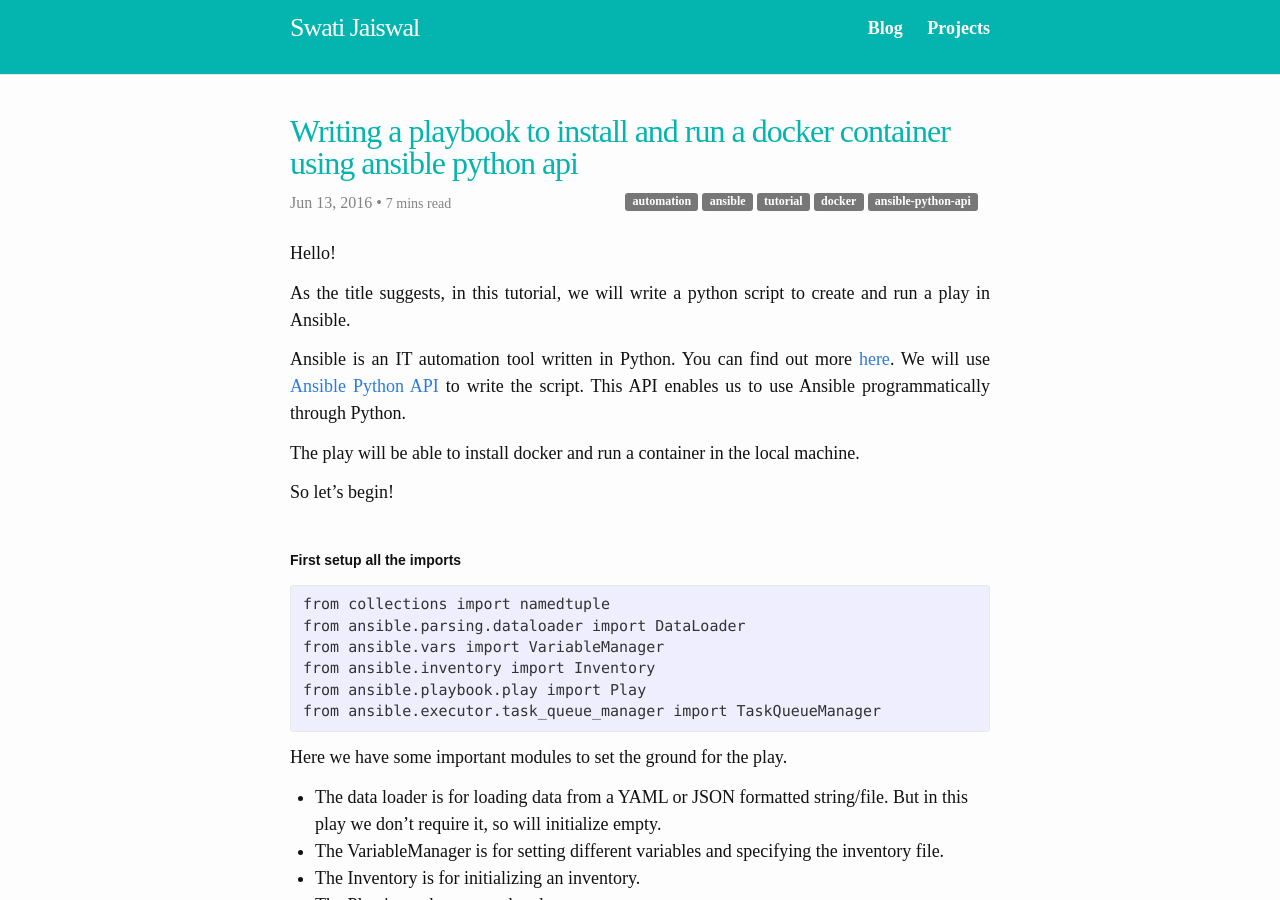
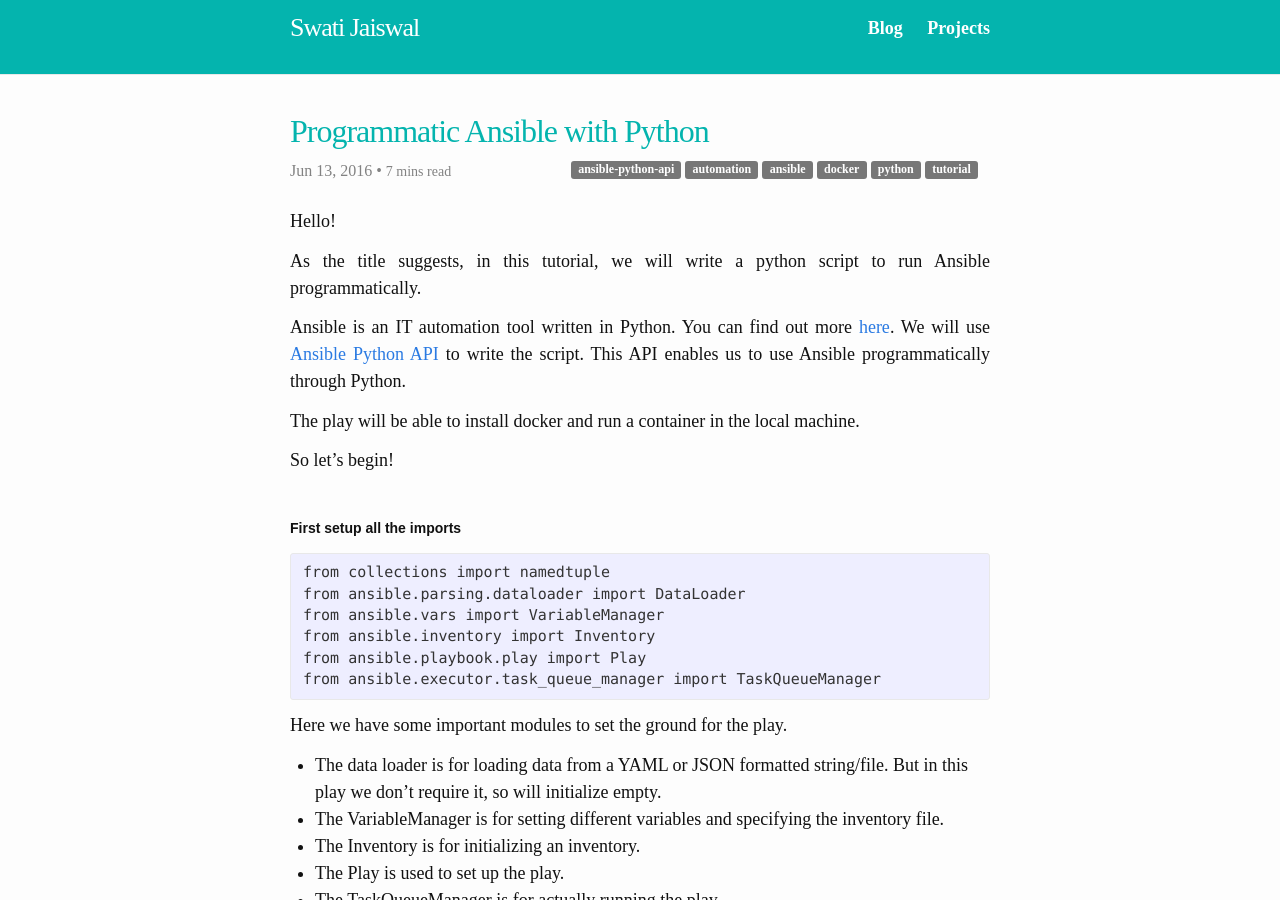
Before and after one commit to curioswati-zz/curioswati.github.io, a Jekyll site: the page built from _posts/2016-06-13-programmatic-ansible-with-python.md, in a window 1280 px wide and 900 px high. Built offline with Jekyll 4.4.1, drawn with Linux system fonts in a browser that asks for light colours.

Commit message:
changes the title of the post

```diff
--- a/_posts/2016-06-13-writing-a-playbook-to-install-and-run-a-docker-container-using-ansible-python-api.md
+++ b/_posts/2016-06-13-programmatic-ansible-with-python.md
@@ -1,13 +1,13 @@
 ---
-title:  "Writing a playbook to install and run a docker container using ansible python api"
+title:  "Programmatic Ansible with Python"
 date:   2016-06-13 09:00:00
-tags: ['ansible-python-api', 'docker', 'tutorial', 'ansible', 'automation']
+tags: ['tutorial', 'python', 'docker', 'ansible', 'automation', 'ansible-python-api']
 categories: python ansible
 permalink: :categories/:title
 ---
 Hello!
 
-As the title suggests, in this tutorial, we will write a python script to create and run a play in Ansible.
+As the title suggests, in this tutorial, we will write a python script to run Ansible programmatically.
 
 Ansible is an IT automation tool written in Python. You can find out more [here](https://www.ansible.com/).
 We will use [Ansible Python API](http://docs.ansible.com/ansible/developing_api.html) to write the script.
```
